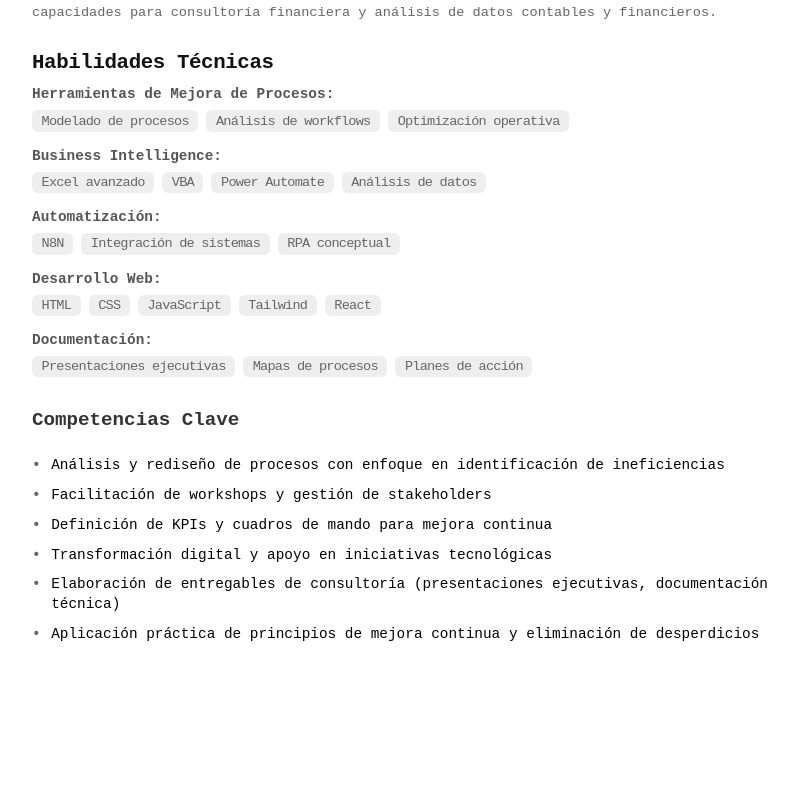
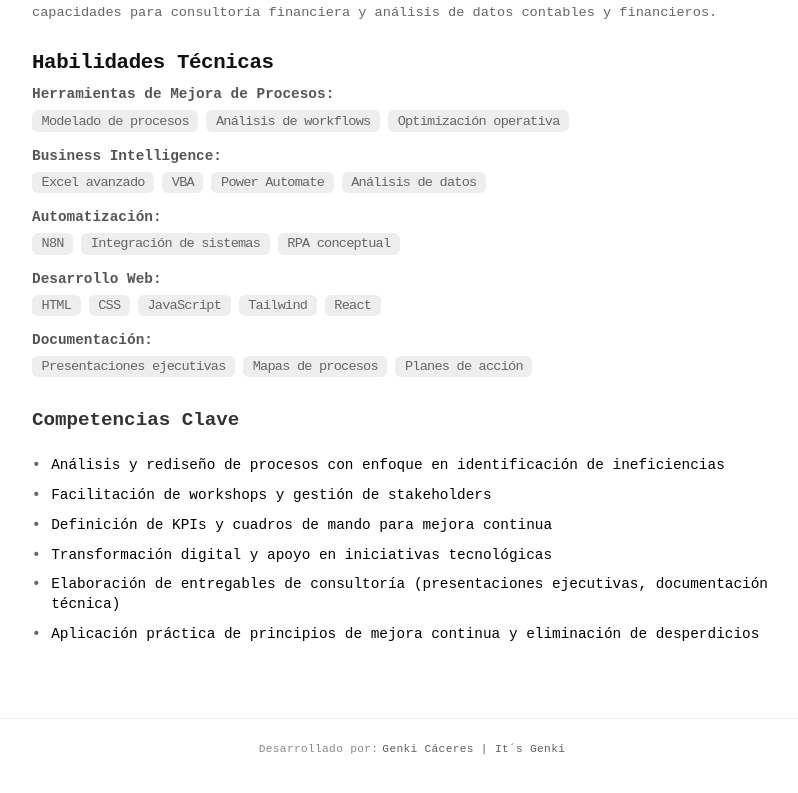
Before and after one commit to caceresgenki/cvGenkiDev, a React (Vite) app: page / in a window 1280 px wide. Shown: the part 2034-2827 px from the top of the page, without its empty margins (228-1026 px from the left). Before the commit the page ends 2776 px from the top, so only its background shows below. Built offline with nearby package versions, Linux system fonts and the light colour scheme.

Commit message:
act new footer

```diff
--- a/src/App.jsx
+++ b/src/App.jsx
@@ -1,14 +1,14 @@
-import NavBar from '../src/Components/Components/NavBar'
-import About from '../src/Components/Components/About'
-import Education from '../src/Components/Components/Education'
-import Experience from '../src/Components/Components/Experience'
-import Hero from '../src/Components/Components/Hero'
-import Skills from '../src/Components/Components/Skills'
-import KeyboardManager from '../src/Components/Components/KeyboardManager'
-import ScrollToTop from '../src/Components/Components/ScrollToTop'
+import NavBar from "../src/Components/Components/NavBar";
+import About from "../src/Components/Components/About";
+import Education from "../src/Components/Components/Education";
+import Experience from "../src/Components/Components/Experience";
+import Hero from "../src/Components/Components/Hero";
+import Skills from "../src/Components/Components/Skills";
+import KeyboardManager from "../src/Components/Components/KeyboardManager";
+import ScrollToTop from "../src/Components/Components/ScrollToTop";
 
 function App() {
- return   (
+  return (
     <>
       <header>
         <NavBar />
@@ -21,10 +21,23 @@ function App() {
         {/* <Projects /> */}
         <Skills />
       </main>
+      <footer className="site-footer noPrint">
+        <span>
+          Desarrollado por:{" "}
+          <a
+            href="https://www.itsgenki.com/"
+            target="_blank"
+            rel="noopener noreferrer"
+            title="itsGenki - Desarrollo Web"
+          >
+            Genki Cáceres | It´s Genki
+          </a>
+        </span>
+      </footer>
       <KeyboardManager />
       <ScrollToTop />
     </>
- )
+  );
 }
 
-export default App
+export default App;
--- a/src/index.css
+++ b/src/index.css
@@ -1,5 +1,17 @@
 html {
-  font-family: monospace, system-ui, -apple-system, BlinkMacSystemFont, 'Segoe UI', Roboto, Oxygen, Ubuntu, Cantarell, 'Open Sans', 'Helvetica Neue', sans-serif;
+  font-family:
+    monospace,
+    system-ui,
+    -apple-system,
+    BlinkMacSystemFont,
+    "Segoe UI",
+    Roboto,
+    Oxygen,
+    Ubuntu,
+    Cantarell,
+    "Open Sans",
+    "Helvetica Neue",
+    sans-serif;
   background-color: #fff;
   letter-spacing: -0.000006;
 }
@@ -16,35 +28,86 @@ figure {
   padding: 0;
 }
 
-a{
+a {
   text-decoration: none;
 }
 
-ul{
+ul {
   list-style: none;
   margin: 0;
   padding: 0;
 }
 
-*, *::after {
+*,
+*::after {
   box-sizing: border-box;
 }
 
-h1, h2, h3, h4 {
+h1,
+h2,
+h3,
+h4 {
   margin: 0;
-  font-family: monospace, system-ui, -apple-system, BlinkMacSystemFont, 'Segoe UI', Roboto, Oxygen, Ubuntu, Cantarell, 'Open Sans', 'Helvetica Neue', sans-serif;
-
+  font-family:
+    monospace,
+    system-ui,
+    -apple-system,
+    BlinkMacSystemFont,
+    "Segoe UI",
+    Roboto,
+    Oxygen,
+    Ubuntu,
+    Cantarell,
+    "Open Sans",
+    "Helvetica Neue",
+    sans-serif;
 }
 
 p {
   color: #888;
-  font-size: .8rem;
+  font-size: 0.8rem;
   line-height: 1.5;
   margin: 0;
   padding: 0;
   text-wrap: pretty;
 }
 
+.site-footer {
+  display: flex;
+  justify-content: center;
+  align-items: center;
+  padding: 1.5rem 1rem;
+  border-top: 1px solid #f0f0f0;
+  gap: 0;
+  margin-top: 0;
+}
+
+.site-footer span {
+  font-size: 0.7rem;
+  color: #888;
+  letter-spacing: 0.02rem;
+}
+
+.site-footer a {
+  display: inline;
+  color: #5f5f5f;
+  text-decoration: none;
+  border: none;
+  padding: 0;
+  width: auto;
+  height: auto;
+  border-radius: 0;
+  background: none;
+  transition: color 0.3s ease;
+}
+
+.site-footer a:hover {
+  color: #555;
+  background: none;
+  border: none;
+  box-shadow: none;
+  transform: none;
+}
 
 /* @media (prefers-color-scheme: dark){
   html {
```
Lines whose indentation alone changed are shown as unchanged.
